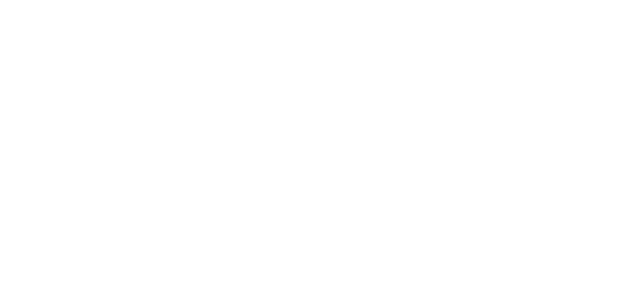
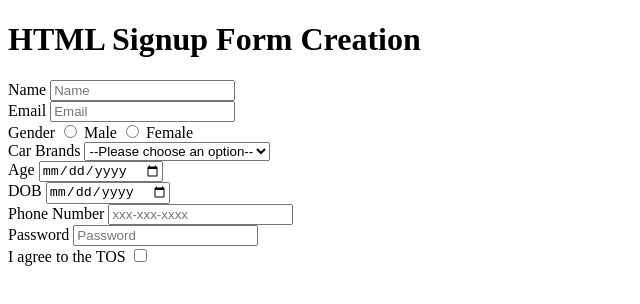
Before and after one commit to acciojob/signup-form-car-adityaG9999, a website: page main.html in a window 1280 px wide. Shown: the whole page, without its empty margins (0-640 px from the left). Drawn offline with Linux system fonts and the light colour scheme.

Commit message:
created a submission

```diff
--- a/main.html
+++ b/main.html
@@ -8,6 +8,44 @@
 
 <body>
 	<!-- the entire body must be written by student -->
+	<h1>HTML Signup Form Creation</h1>
+	<form method="post" id="signup">
+		<label for ="name">Name</label>
+		<input type="text" name="name" id="name" placeholder="Name" required/>
+		<br>
+		<label for = "email">Email</label>
+		<input type="email" name="email" id="email" placeholder="Email" required/>
+		<br>
+		<label for=gender>Gender</label>
+		<input type="radio" id="gender_m"  name="gender"  value="male"required />
+		<label for="gender_m">Male</label>
+		<input type="radio" id="gender_f"  name="gender"  value="female"required />
+		<label for="gender_f">Female</label>
+		<br>
+		<label for="Cars">Car Brands</label>
+		<select for="Cars" id="Cars" name="cars" >
+			<option value="" selected disabled>--Please choose an option--</option>
+			<option value="BMW" >BMW</option >
+			<option value="Audi">Audi</option>
+			<option value="Merc">Merc</option>
+
+		</select>
+		<br>
+		<label for="age">Age</label>
+		<input type="date" name="age" id="age" placeholder="Age" required/>
+		<br>
+		<label for="dob">DOB</label>
+		<input type="date" name="dob" id="dob" required/>
+		<br>
+		<label for="tel">Phone Number</label>
+		<input type="tel" id="tel" name="tel" placeholder="xxx-xxx-xxxx">
+		<br>
+		<label for="password">Password</label>
+		<input type="password" id="password" name="password" placeholder="Password" required/>
+		<br>
+		<label for="tos">I agree to the TOS</label>
+		<input type="checkbox" id="tos" required/>
+	</form>
     <script type="text/javascript" src="./script.js">
 </script>
 
```
